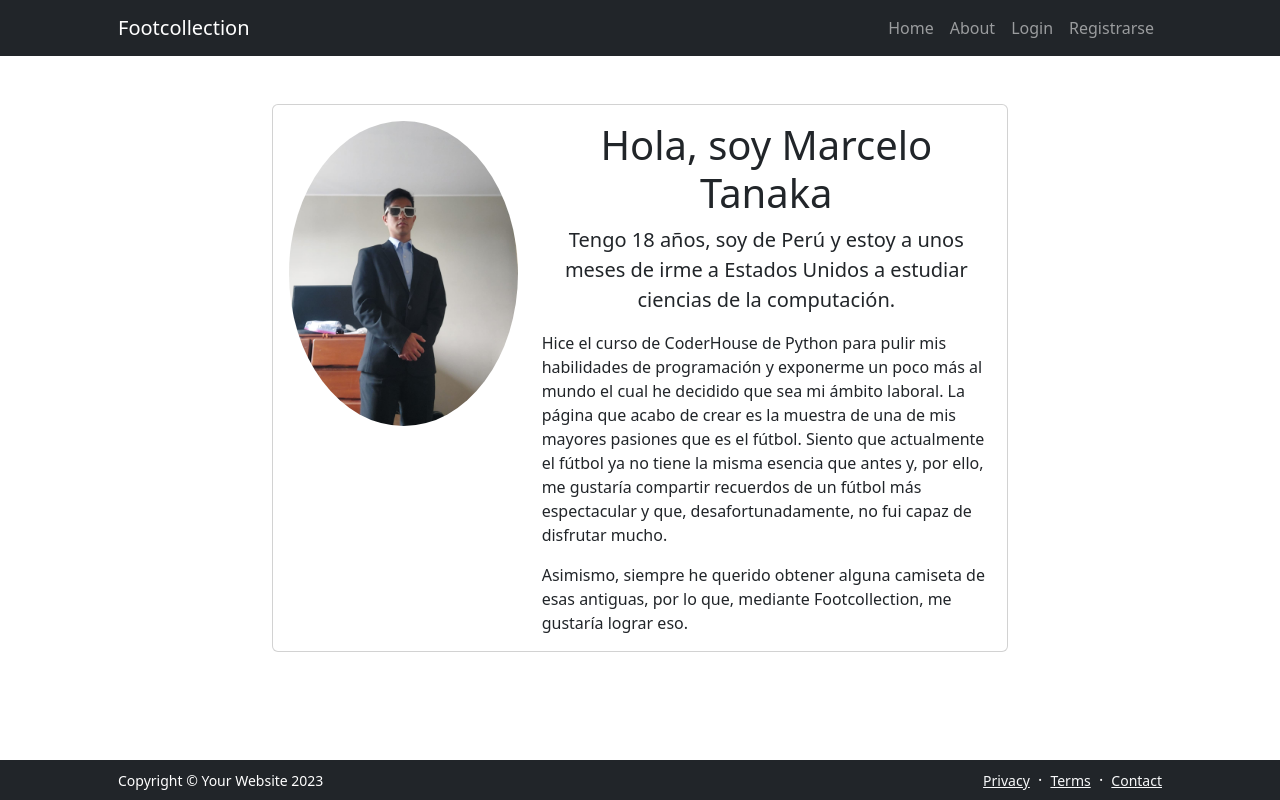
After one commit to MarceloTanaka/Preentrega3_Coder, a Django app: page /about_me/ in a window 1280 px wide. The commit adds this page. Run offline with Django 5.2, Linux system fonts and the light colour scheme; some libraries are stand-ins or nearby versions.

Commit message:
add about me

```diff
--- /dev/null
+++ b/project/core/templates/core/about.html
@@ -0,0 +1,26 @@
+{% extends 'core/base.html' %}
+{% load static %}
+
+{% block contenido %}
+<div class="container mt-5">
+    <div class="row justify-content-center">
+        <div class="col-md-8">
+            <div class="card mb-3">
+                <div class="row no-gutters">
+                    <div class="col-md-4 text-center">
+                        <img src="{% static 'core/img/Marcelo.jpeg' %}" class="img-fluid rounded-circle m-3" alt="Marcelo Tanaka">
+                    </div>
+                    <div class="col-md-8">
+                        <div class="card-body">
+                            <h1 class="card-title text-center">Hola, soy Marcelo Tanaka</h1>
+                            <p class="card-text text-center lead">Tengo 18 años, soy de Perú y estoy a unos meses de irme a Estados Unidos a estudiar ciencias de la computación.</p>
+                            <p class="card-text">Hice el curso de CoderHouse de Python para pulir mis habilidades de programación y exponerme un poco más al mundo el cual he decidido que sea mi ámbito laboral. La página que acabo de crear es la muestra de una de mis mayores pasiones que es el fútbol. Siento que actualmente el fútbol ya no tiene la misma esencia que antes y, por ello, me gustaría compartir recuerdos de un fútbol más espectacular y que, desafortunadamente, no fui capaz de disfrutar mucho.</p>
+                            <p class="card-text">Asimismo, siempre he querido obtener alguna camiseta de esas antiguas, por lo que, mediante Footcollection, me gustaría lograr eso.</p>
+                        </div>
+                    </div>
+                </div>
+            </div>
+        </div>
+    </div>
+</div>
+{% endblock contenido %}
--- a/project/core/templates/core/components/navbar.html
+++ b/project/core/templates/core/components/navbar.html
@@ -5,7 +5,7 @@
         <div class="collapse navbar-collapse" id="navbarSupportedContent">
             <ul class="navbar-nav ms-auto mb-2 mb-lg-0">
                 <li class="nav-item"><a class="nav-link" href="{% url 'core:home' %}">Home</a></li>
-                <li class="nav-item"><a class="nav-link" href="about.html">About</a></li>
+                <li class="nav-item"><a class="nav-link" href="{% url 'core:about' %}">About</a></li>
                 {% if user.is_authenticated %}
                     <li class="nav-item"><a class="nav-link" href="{% url 'Cliente:home' %}">Clientes</a></li>
                     <li class="nav-item"><a class="nav-link" href="{% url 'Producto:home' %}">Productos</a></li>
--- a/project/core/urls.py
+++ b/project/core/urls.py
@@ -9,7 +9,8 @@ urlpatterns = [
     path("", views.home, name="home"),
     path("login/", views.CustomLoginView.as_view(), name="login"),
     path("logout/", LogoutView.as_view(template_name="core/logout.html"), name="logout"),
-    path("register/", views.register, name="register")
+    path("register/", views.register, name="register"),
+    path("about_me/", views.about_me, name="about")
 
 ]
 
--- a/project/core/views.py
+++ b/project/core/views.py
@@ -20,3 +20,6 @@ def register(request: HttpRequest) -> HttpResponse:
     else:
         form = CustomUserCreationForm()
     return render(request, "core/register.html", {"form": form})
+
+def about_me(request):
+    return render(request, "core/about.html")
```
Also changed, not shown: project/core/static/core/img/Marcelo.jpeg (added).
